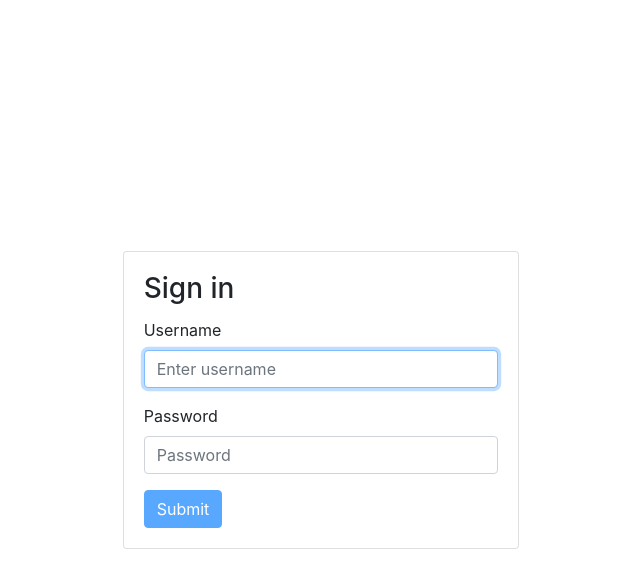
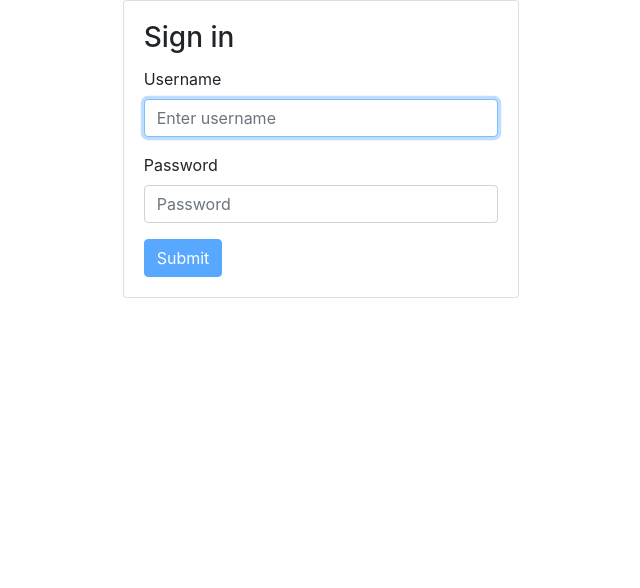
Before and after one commit to ValeriiMakhniuk/webim-users-task, a React (Create React App) app: page /login in a window 1280 px wide. Shown: the top 588 px of the page, without its empty margins (319-959 px from the left). Built offline with nearby package versions, Linux system fonts and the light colour scheme.

Commit message:
add classes to Container

```diff
--- a/src/app/App.tsx
+++ b/src/app/App.tsx
@@ -13,7 +13,7 @@ export const App: React.FC = () => {
   const { isAuthenticated } = useSelector((state: RootState) => state.auth);
 
   return (
-    <Container fluid={true} as='main' className='vh-100'>
+    <Container fluid={true} as='main' className='d-flex flex-column h-100'>
       <Route exact={true} path='/'>
         {!isAuthenticated ? <Redirect to='/login' /> : <UsersPage />}
       </Route>
```
